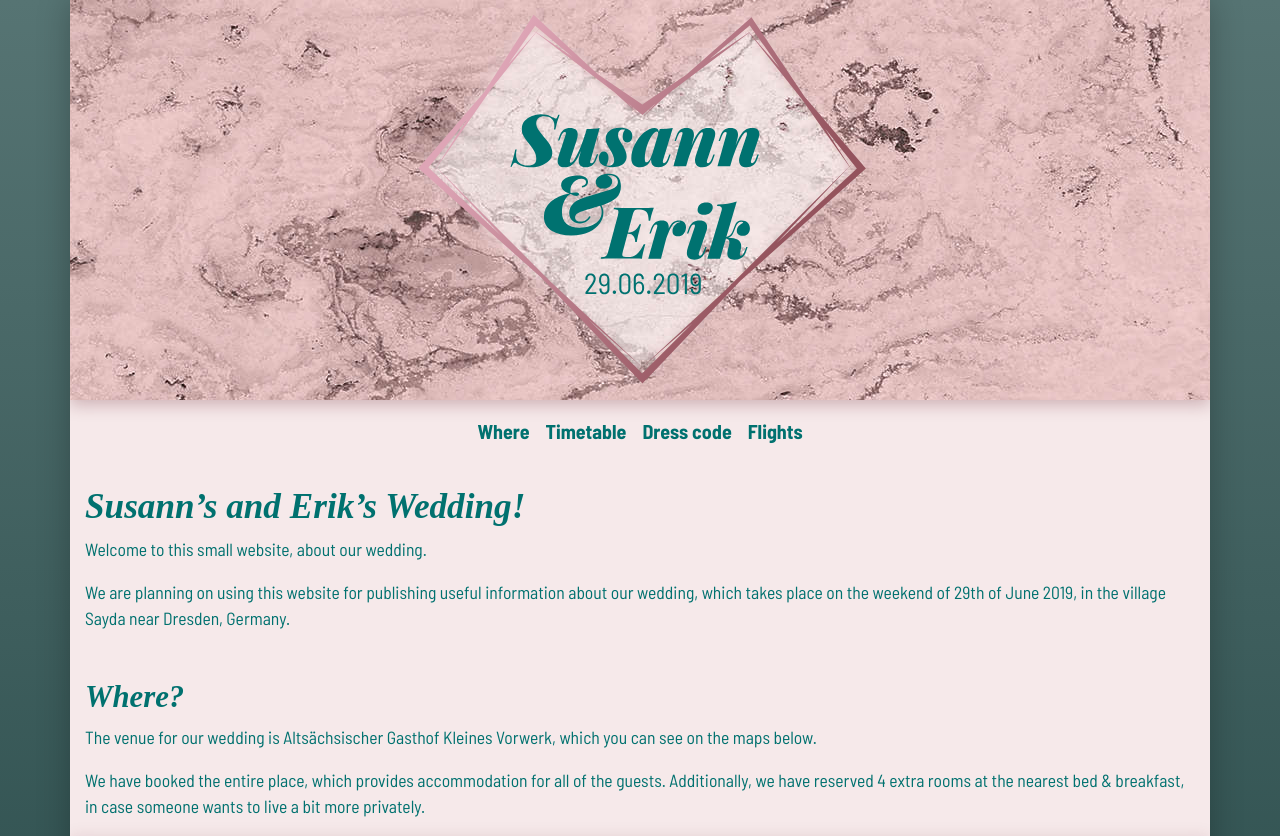
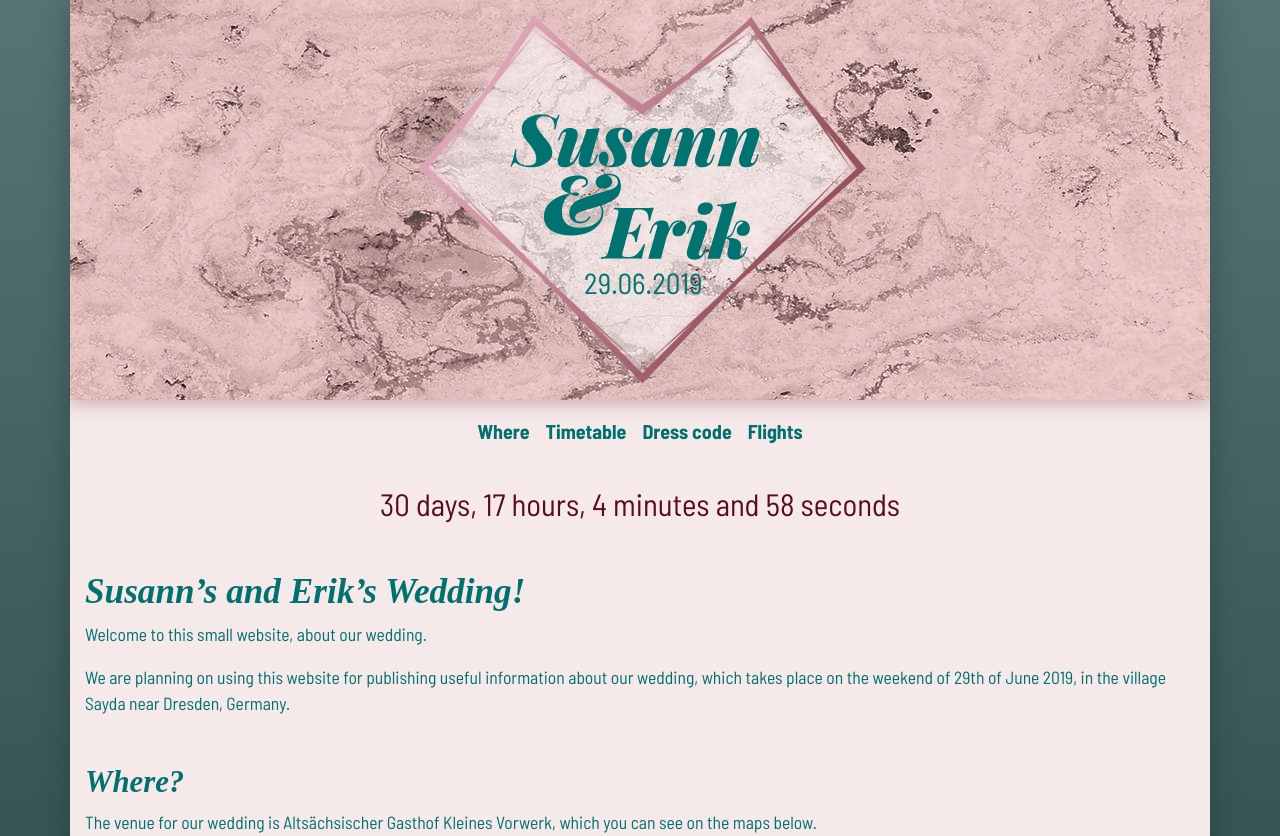
Before and after one commit to kusma/29-06-2019.com, a Jekyll site: the page built from index.md, in a window 1280 px wide. Shown: the top 836 px of the page. Built offline with Jekyll 4.4.1, drawn with Linux system fonts in a browser that asks for light colours; nearby versions of some CDN libraries; some web fonts are replaced; some of the changed lines change nothing that is shown; grey boxes are pictures that could not be loaded.

Commit message:
Add countdown
Nailed it!

```diff
--- a/css/screen.scss
+++ b/css/screen.scss
@@ -35,6 +35,10 @@ body {
   background-size: cover;
   box-shadow: 0 5px 15px 0 rgba($shadow-color,0.25);
 }
+
+#countdown {
+  color: $shadow-color;
+};
 
 #banner > img {
   max-height: 400px;
--- a/index.md
+++ b/index.md
@@ -2,6 +2,8 @@
 layout: home
 title: Susann's and Erik's wedding
 ---
+
+<div id="countdown" class="h2 mx-auto w-100 text-center mb-5"></div>
 
 # Susann's and Erik's Wedding!
 
@@ -174,3 +176,41 @@ contact us!
 </div>
 
 {% endfor %}
+
+<script>
+  var target = new Date('June 29, 2019 15:00 (UTC)');
+  var countdown = document.getElementById('countdown');
+
+  function updateCountdown() {
+    var now = new Date();
+    var diff = target - now;
+    if (diff < 0) {
+      countdown.innerHTML = '';
+      return false;
+    }
+
+    function pluralize(num, word) {
+      return num + " " + (num == 1 ? word : word + 's');
+    }
+
+    var days = Math.floor(diff / (1000 * 60 * 60 * 24));
+    var hours = Math.floor((diff % (1000 * 60 * 60 * 24)) / (1000 * 60 * 60));
+    var minutes = Math.floor((diff % (1000 * 60 * 60)) / (1000 * 60));
+    var seconds = Math.floor((diff % (1000 * 60)) / 1000);
+    var strings = [
+      pluralize(days, 'day'),
+      pluralize(hours, 'hour'),
+      pluralize(minutes, 'minute'),
+      pluralize(seconds, 'second'),
+    ];
+    countdown.innerHTML = strings.slice(0, -1).join(', ') + ' and ' + strings.slice(-1);
+    return true;
+  }
+
+  if (updateCountdown()) {
+    var i = setInterval(function() {
+      if (!updateCountdown())
+        clearInterval(i);
+    }, 1000);
+  }
+</script>
```
